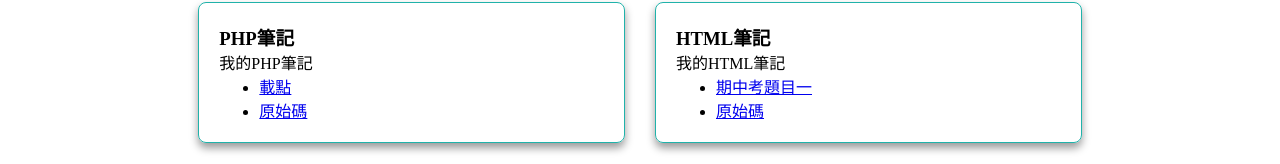
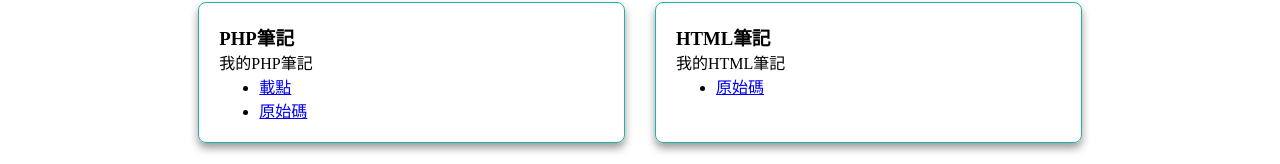
Before and after one commit to o2965905/o2965905.github.io, a plain HTML site: page index.html in a window 1280 px wide. Shown: the part 256-420 px from the top of the page. Drawn offline with Linux system fonts and the light colour scheme.

Commit message:
刪除期中考網址

```diff
--- a/index.html
+++ b/index.html
@@ -31,7 +31,6 @@
             <h3>HTML筆記</h3>
             <p>我的HTML筆記</p>
             <ul>
-                <li><a href="https://o2965905.github.io/HTML.CSS_Notes/">期中考題目一</a></li>
                 <li><a href="https://github.com/o2965905/HTML.CSS_Notes">原始碼</a></li>
             </ul>
         </div>
```
